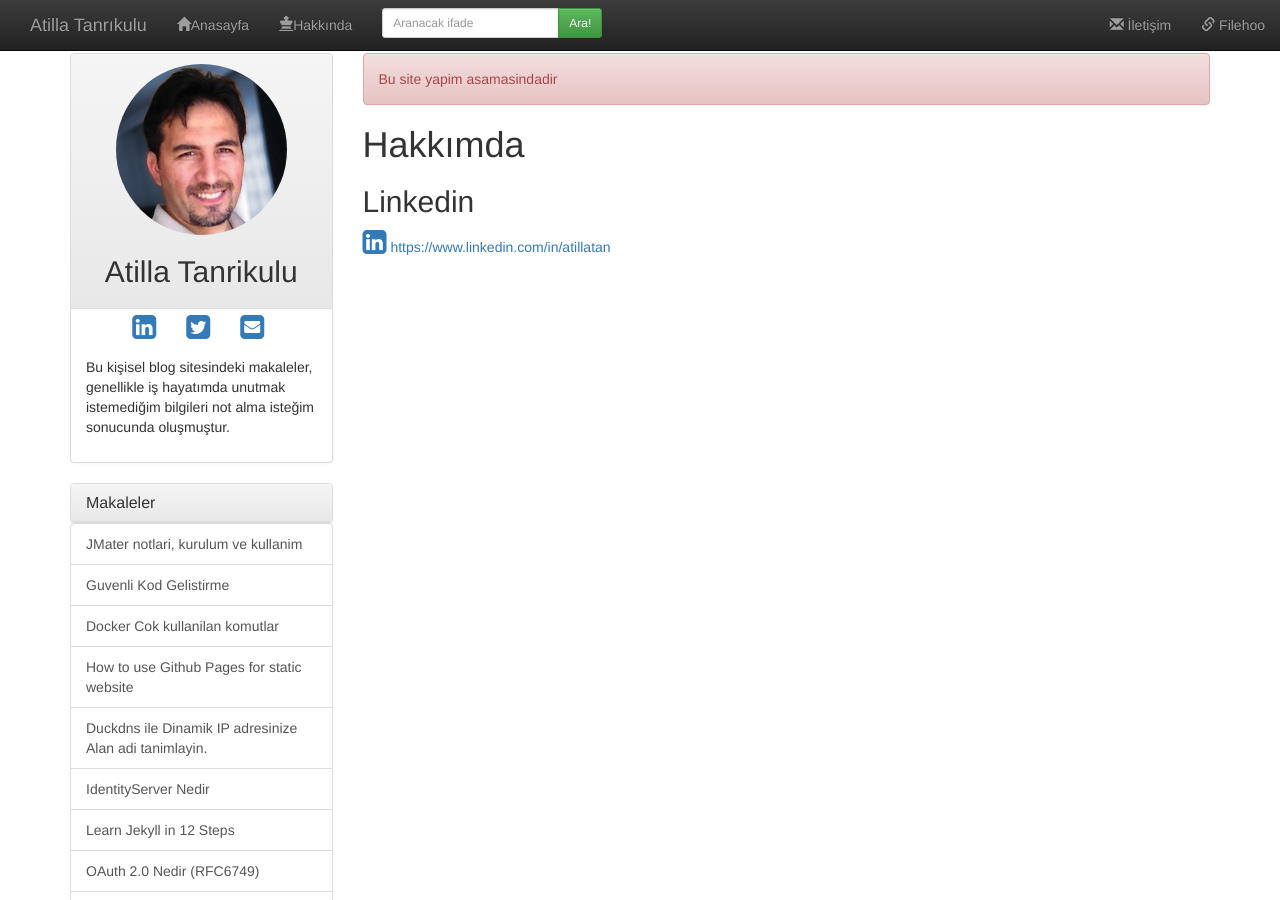
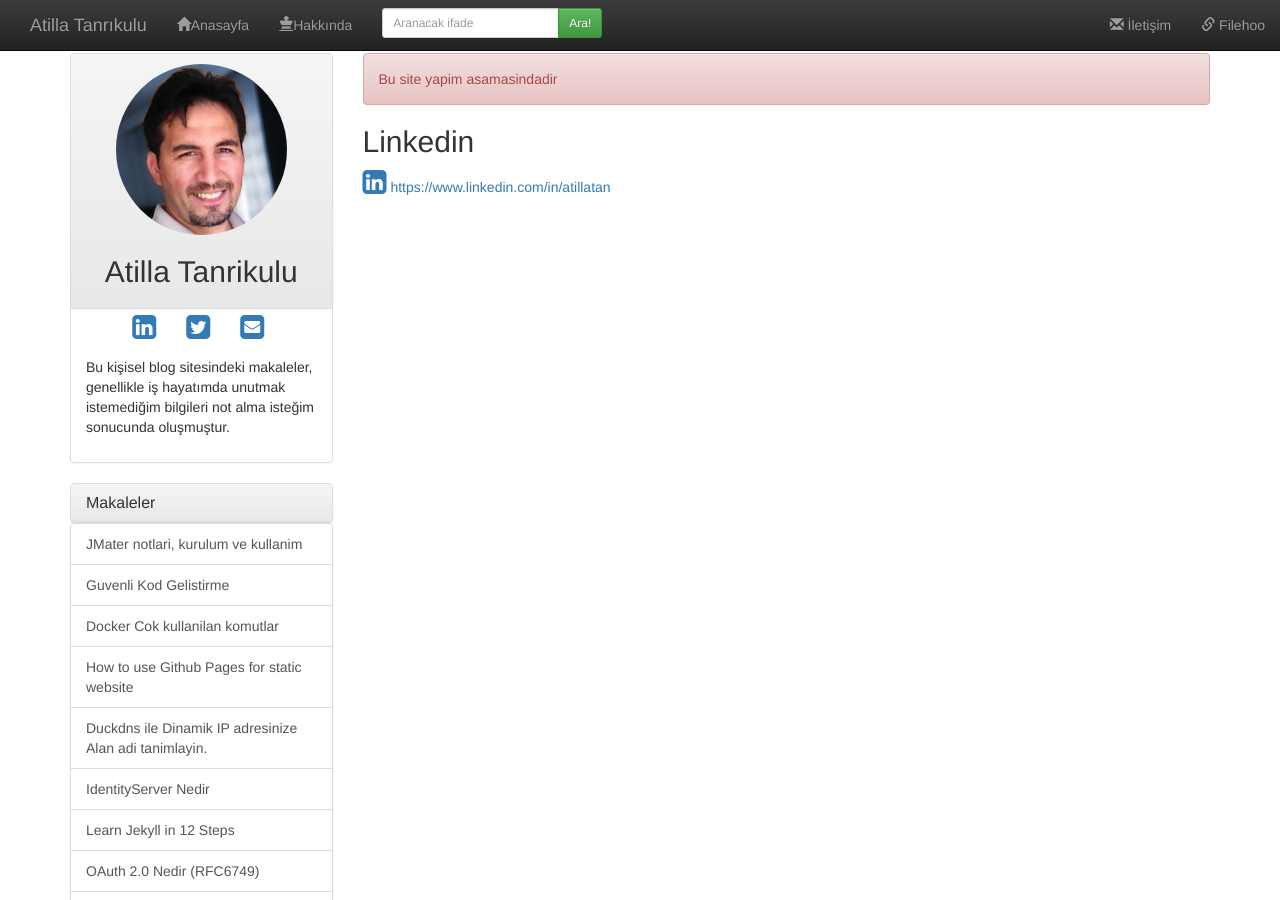
Before and after one commit to atillatan/blog, a Jekyll site: the page built from about.md, in a window 1280 px wide and 900 px high. Built offline with Jekyll 4.4.1, drawn with Linux system fonts in a browser that asks for light colours; nearby versions of some CDN libraries.

Commit message:
hakkinda degistirildi

```diff
--- a/about.md
+++ b/about.md
@@ -6,7 +6,6 @@ comments: false
 ---
 
 
-# Hakkımda
 
 ## Linkedin
 <a href="https://www.linkedin.com/in/atillatan" target="_blank"><i class="fa fa-linkedin-square fa-2x social"></i> https://www.linkedin.com/in/atillatan</a>
```
